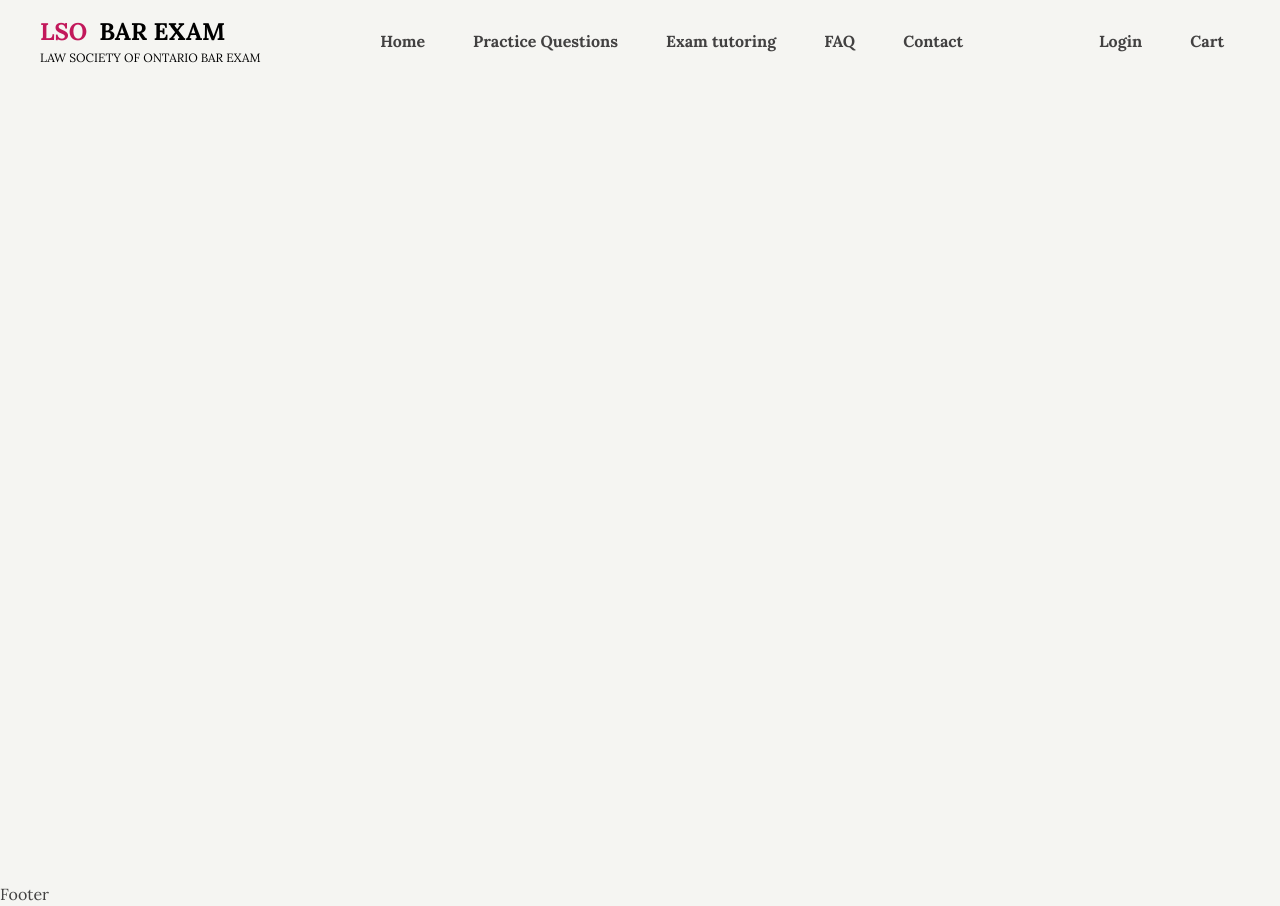
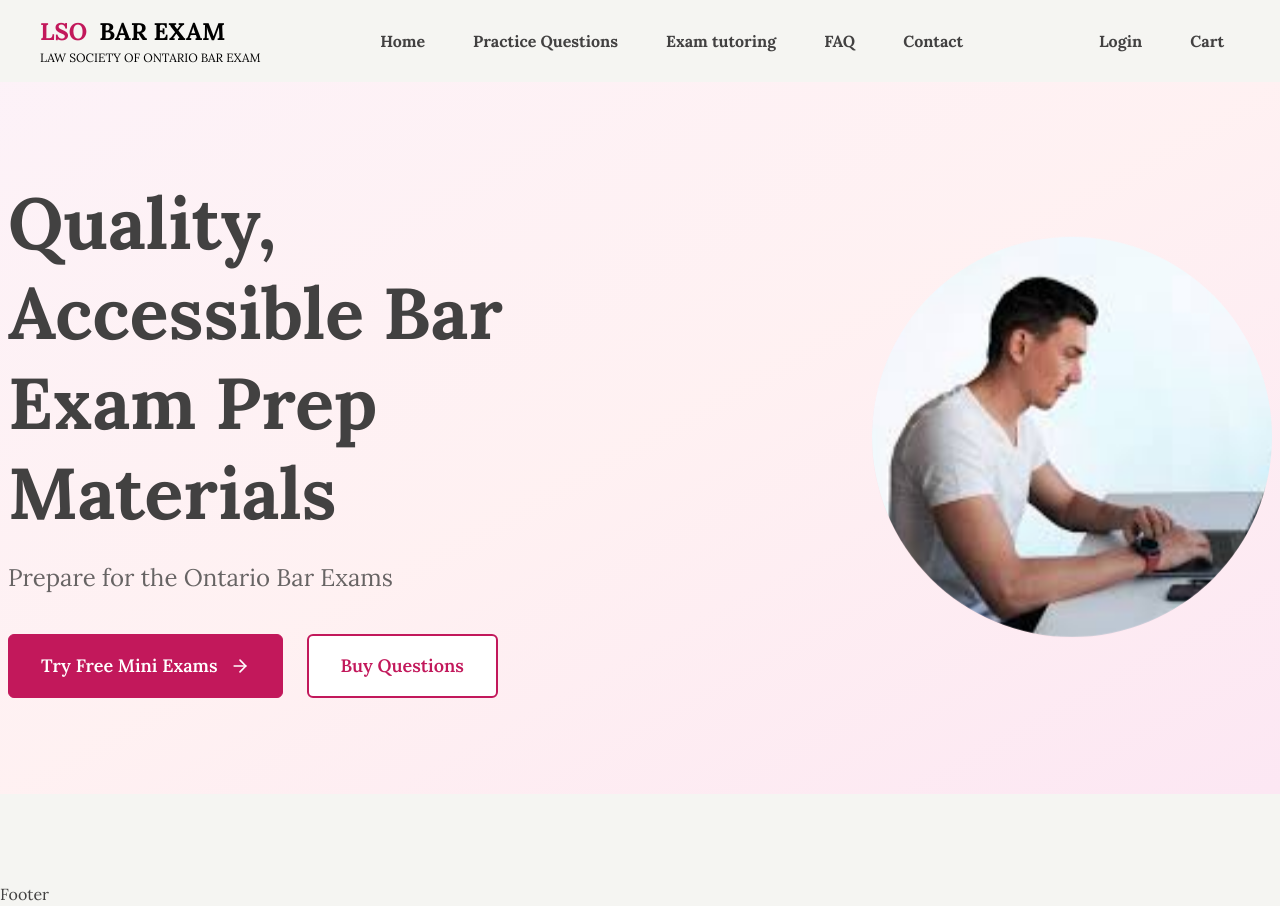
Before and after one commit to SiamAhmed32/LSO-BAR-EXAM, a Next.js app: page / in a window 1280 px wide. Built offline with nearby package versions, Linux system fonts and the light colour scheme; no server answers.

Commit message:
added hero section

```diff
--- a/package.json
+++ b/package.json
@@ -24,6 +24,7 @@
     "react-dom": "19.1.0",
     "react-icons": "^5.5.0",
     "react-redux": "^9.2.0",
+    "react-toastify": "^10.0.6",
     "swiper": "^11.2.10",
     "tailwind-merge": "^3.3.1",
     "zod": "^4.1.13"
--- a/src/app/globals.css
+++ b/src/app/globals.css
@@ -50,6 +50,21 @@
 body {
 	font-family: var(--font-primary);
 }
+
+/* Hero Image Float Animation */
+@keyframes float {
+	0%, 100% {
+		transform: translateY(0px);
+	}
+	50% {
+		transform: translateY(-20px);
+	}
+}
+
+.animate-float {
+	animation: float 6s ease-in-out infinite;
+}
+
 /* SWIPER JS CSS */
 .swiper-pagination-bullet {
 	/* background-color: var(--color-borderBg) !important; */
--- a/src/app/layout.tsx
+++ b/src/app/layout.tsx
@@ -2,6 +2,8 @@ import type { Metadata } from 'next';
 import './globals.css';
 import ReduxProvider from '@/store/provider/ReduxProvider';
 import { UserProvider } from '@/components/context/UserContext';
+import { ToastContainer } from 'react-toastify';
+import 'react-toastify/dist/ReactToastify.css';
 
 export const metadata: Metadata = {
 	title: 'Frontend Template',
@@ -19,6 +21,18 @@ export default function RootLayout({
 				<ReduxProvider>
 					<UserProvider user={null}>
 						{children}
+						<ToastContainer
+							position="top-right"
+							autoClose={3000}
+							hideProgressBar={false}
+							newestOnTop={false}
+							closeOnClick
+							rtl={false}
+							pauseOnFocusLoss
+							draggable
+							pauseOnHover
+							theme="light"
+						/>
 					</UserProvider>
 				</ReduxProvider>
 			</body>
--- a/src/components/Home/Hero/Hero.tsx
+++ b/src/components/Home/Hero/Hero.tsx
@@ -1,10 +1,67 @@
+'use client';
+
 import Container from '@/components/shared/Container';
+import ButtonPrimary from '@/components/shared/ButtonPrimary';
 import React from 'react';
+import Image from 'next/image';
+import { ArrowRight } from 'lucide-react';
 
 const Hero = () => {
-	return <div>
+	return (
+		<section className="bg-gradient-to-br from-pink-50 via-rose-50 to-pink-100 py-12 sm:py-16 md:py-20 lg:py-24">
+			<Container>
+				<div className="flex flex-col lg:flex-row items-center gap-8 lg:gap-12 xl:gap-16">
+					{/* Left Side - Text Content */}
+					<div className="flex-1 text-center lg:text-left">
+						<h1 className="text-3xl sm:text-4xl md:text-5xl lg:text-6xl xl:text-7xl font-bold text-primaryText mb-4 sm:mb-6 leading-tight">
+							Quality, Accessible Bar Exam Prep Materials
+						</h1>
+						<p className="text-lg sm:text-xl md:text-2xl text-primaryText opacity-80 mb-6 sm:mb-8 lg:mb-10">
+							Prepare for the Ontario Bar Exams
+						</p>
 
-	</div>;
+						{/* Buttons */}
+						<div className="flex flex-col sm:flex-row gap-4 sm:gap-6 justify-center lg:justify-start">
+							<ButtonPrimary
+								href="/"
+								icon={<ArrowRight className="w-5 h-5" />}
+								iconPosition="right"
+								className="bg-primaryColor text-white border-primaryColor hover:bg-button-dark hover:border-button-dark px-6 py-3 sm:px-8 sm:py-4 text-base sm:text-lg font-semibold rounded-md"
+							>
+								Try Free Mini Exams
+							</ButtonPrimary>
+							<ButtonPrimary
+								href="/"
+								className="bg-white text-primaryColor border-2 border-primaryColor hover:bg-primaryColor hover:text-white px-6 py-3 sm:px-8 sm:py-4 text-base sm:text-lg font-semibold rounded-md"
+							>
+								Buy Questions
+							</ButtonPrimary>
+						</div>
+					</div>
+
+					{/* Right Side - Hero Image with Circular Cutout Animation */}
+					<div className="flex-1 relative w-full max-w-md lg:max-w-lg xl:max-w-xl flex justify-center lg:justify-end">
+						<div className="relative w-full max-w-[400px] aspect-square">
+							{/* Circular background with gradient */}
+							<div className="absolute inset-0 rounded-full bg-gradient-to-br from-primaryColor/10 via-rose-200/20 to-pink-100/30"></div>
+
+							{/* Image with circular mask and animation */}
+							<div className="relative w-full h-full rounded-full overflow-hidden animate-float">
+								<Image
+									src="/heroImg.jpg"
+									alt="Bar Exam Preparation"
+									fill
+									className="object-cover"
+									priority
+									sizes="(max-width: 768px) 100vw, (max-width: 1200px) 50vw, 400px"
+								/>
+							</div>
+						</div>
+					</div>
+				</div>
+			</Container>
+		</section>
+	);
 };
 
 export default Hero;
--- a/src/components/LoginSection/login-form.tsx
+++ b/src/components/LoginSection/login-form.tsx
@@ -2,9 +2,13 @@
 
 import React, { useState } from 'react';
 import { Eye, EyeOff } from 'lucide-react';
+import { toast } from 'react-toastify';
 import { cn } from '@/lib/utils';
 import FormInput from '@/components/shared/FormInput';
 import Label from '@/components/shared/Label';
+import { useLoginMutation } from '@/store/services/authApi';
+import { useDispatch } from 'react-redux';
+import { login as loginAction } from '@/store/slices/authSlice';
 
 interface LoginFormProps extends React.ComponentProps<'div'> {
   className?: string;
@@ -14,11 +18,41 @@ export function LoginForm({ className, ...props }: LoginFormProps) {
   const [showPassword, setShowPassword] = useState(false);
   const [email, setEmail] = useState('');
   const [password, setPassword] = useState('');
+  const [login, { isLoading }] = useLoginMutation();
+  const dispatch = useDispatch();
 
-  const handleSubmit = (e: React.FormEvent) => {
+  const handleSubmit = async (e: React.FormEvent) => {
     e.preventDefault();
-    // Handle login logic here
-    console.log('Login:', { email, password });
+    console.log('Login Form - Submitting:', { email, password });
+
+    try {
+      const result = await login({ email, password }).unwrap();
+      console.log('Login Form - Success Response:', result);
+
+      // Handle session-based auth (Next.js API uses cookies, not tokens)
+      if (result.success) {
+        // For session-based auth, we don't need to store a token
+        // The session cookie is automatically set by the API
+        console.log('Login Form - Login successful, redirecting...');
+        toast.success('Login successful!');
+        // Redirect to home page
+        setTimeout(() => {
+          window.location.href = '/';
+        }, 1000);
+      } else if (result.token) {
+        // Fallback: if token is provided, use token-based auth
+        dispatch(loginAction({ token: result.token, refreshToken: result.refreshToken }));
+        console.log('Login Form - Token stored in Redux and localStorage');
+        toast.success('Login successful!');
+        setTimeout(() => {
+          window.location.href = '/';
+        }, 1000);
+      }
+    } catch (error: any) {
+      console.error('Login Form - Error:', error);
+      console.error('Login Form - Error Data:', error?.data);
+      toast.error(error?.data?.error || error?.data?.message || 'Login failed. Please try again.');
+    }
   };
 
   return (
@@ -93,9 +127,10 @@ export function LoginForm({ className, ...props }: LoginFormProps) {
               <div className="flex flex-col gap-3">
                 <button
                   type="submit"
-                  className="w-full px-4 py-3 bg-primaryColor text-white font-bold rounded-md hover:opacity-90 transition-opacity"
+                  disabled={isLoading}
+                  className="w-full px-4 py-3 bg-primaryColor text-white font-bold rounded-md hover:opacity-90 transition-opacity disabled:opacity-50 disabled:cursor-not-allowed"
                 >
-                  Login
+                  {isLoading ? 'Logging in...' : 'Login'}
                 </button>
                 {/* <button
                   type="button"
--- a/src/components/RegisterSection/register-form.tsx
+++ b/src/components/RegisterSection/register-form.tsx
@@ -2,15 +2,19 @@
 
 import React, { useState } from 'react';
 import { Eye, EyeOff } from 'lucide-react';
+import { useRouter } from 'next/navigation';
+import { toast } from 'react-toastify';
 import { cn } from '@/lib/utils';
 import FormInput from '@/components/shared/FormInput';
 import Label from '@/components/shared/Label';
+import { useRegisterMutation } from '@/store/services/authApi';
 
 interface RegisterFormProps extends React.ComponentProps<'div'> {
   className?: string;
 }
 
 export function RegisterForm({ className, ...props }: RegisterFormProps) {
+  const router = useRouter();
   const [showPassword, setShowPassword] = useState(false);
   const [showConfirmPassword, setShowConfirmPassword] = useState(false);
   const [username, setUsername] = useState('');
@@ -18,6 +22,7 @@ export function RegisterForm({ className, ...props }: RegisterFormProps) {
   const [password, setPassword] = useState('');
   const [confirmPassword, setConfirmPassword] = useState('');
   const [passwordError, setPasswordError] = useState('');
+  const [register, { isLoading }] = useRegisterMutation();
 
   const handlePasswordChange = (value: string) => {
     setPassword(value);
@@ -37,7 +42,7 @@ export function RegisterForm({ className, ...props }: RegisterFormProps) {
     }
   };
 
-  const handleSubmit = (e: React.FormEvent) => {
+  const handleSubmit = async (e: React.FormEvent) => {
     e.preventDefault();
 
     // Validate password match
@@ -46,8 +51,22 @@ export function RegisterForm({ className, ...props }: RegisterFormProps) {
       return;
     }
 
-    // Handle registration logic here
-    console.log('Register:', { username, email, password });
+    console.log('Register Form - Submitting:', { username, email, password });
+
+    try {
+      const result = await register({ username, email, password }).unwrap();
+      console.log('Register Form - Success Response:', result);
+
+      // Show success toast and redirect to login
+      toast.success('Registration successful! Please login.');
+      setTimeout(() => {
+        router.push('/login');
+      }, 1500);
+    } catch (error: any) {
+      console.error('Register Form - Error:', error);
+      console.error('Register Form - Error Data:', error?.data);
+      toast.error(error?.data?.error || error?.data?.message || 'Registration failed. Please try again.');
+    }
   };
 
   return (
@@ -160,10 +179,10 @@ export function RegisterForm({ className, ...props }: RegisterFormProps) {
               <div className="flex flex-col gap-3">
                 <button
                   type="submit"
-                  disabled={!!passwordError}
+                  disabled={!!passwordError || isLoading}
                   className="w-full px-4 py-3 bg-primaryColor text-white font-bold rounded-md hover:opacity-90 transition-opacity disabled:opacity-50 disabled:cursor-not-allowed"
                 >
-                  Register
+                  {isLoading ? 'Registering...' : 'Register'}
                 </button>
                 {/* <button
                   type="button"
--- a/src/store/services/authApi.tsx
+++ b/src/store/services/authApi.tsx
@@ -1,7 +1,19 @@
-import { TOKEN_NAME } from '@/lib/constants';
+import { TOKEN_NAME, URL } from '@/lib/constants';
 import { LoginBodyType, LoginPayloadType } from './types';
 import { createApi, fetchBaseQuery } from '@reduxjs/toolkit/query/react';
-const BASE_URL = process.env.NEXT_PUBLIC_BACKEND;
+
+// Get BASE_URL with proper fallback - ensure it's always a valid backend URL
+const envBackend = process.env.NEXT_PUBLIC_BACKEND;
+const fallbackUrl = 'http://localhost:5000';
+const BASE_URL = envBackend || URL.api || fallbackUrl;
+
+// Note: If using Next.js API routes, localhost:3000 is correct
+// If using a separate backend server, use a different port (e.g., localhost:5000)
+
+console.log('AuthApi - NEXT_PUBLIC_BACKEND env:', envBackend);
+console.log('AuthApi - URL.api:', URL.api);
+console.log('AuthApi - Final BASE_URL:', BASE_URL);
+
 const tags = ['self'];
 
 // src/store/types.ts
@@ -31,22 +43,22 @@ export const authApi = createApi({
 	}),
 	tagTypes: tags,
 	endpoints: builder => ({
-		// ✅ login matches old file (auth/login)
+		// ✅ login uses Next.js API route
 		login: builder.mutation<LoginPayloadType, LoginBodyType>({
 			query: ({ email, password }) => ({
-				url: `user-api/auth/login`,
+				url: `/api/auth/login`,
 				method: 'POST',
 				body: { email, password },
 			}),
 			invalidatesTags: ['self'],
 		}),
 
-		// ✅ register matches old file (auth/register)
+		// ✅ register uses Next.js API route (signup) and maps username to name
 		register: builder.mutation<any, any>({
-			query: body => ({
-				url: `user-api/auth/register`,
+			query: ({ username, email, password }) => ({
+				url: `/api/auth/signup`,
 				method: 'POST',
-				body,
+				body: { name: username, email, password }, // Map username to name for API
 			}),
 			invalidatesTags: ['self'],
 		}),
```
Also changed, not shown: src/components/Home/HomePage.tsx (+7 -8 lines), 1 other file (tests, documents, lock files or other folders).
